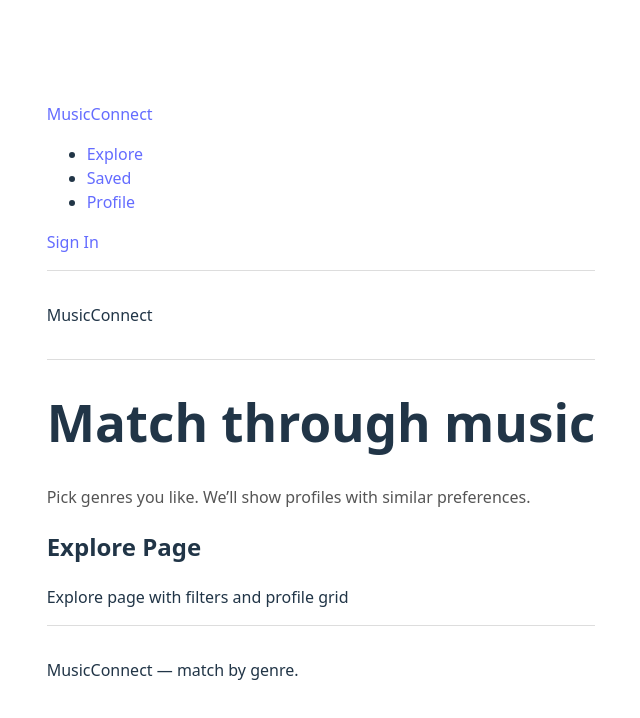
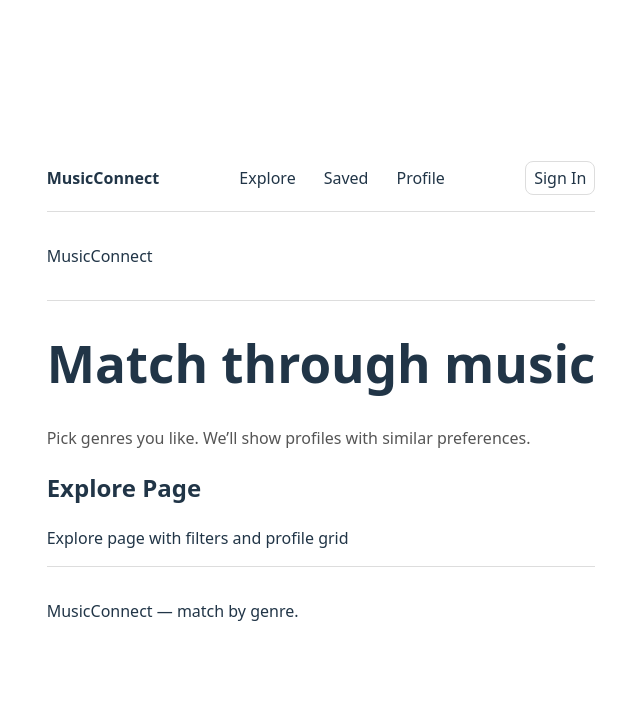
Before and after one commit to darianliang/assignment3, a React (Vite) app: page / in a window 1280 px wide. Shown: the top 718 px of the page, without its empty margins (319-959 px from the left). Built offline with nearby package versions, Linux system fonts and the light colour scheme.

Commit message:
update css to include nav func

```diff
--- a/src/App.css
+++ b/src/App.css
@@ -31,3 +31,38 @@ input:focus-visible {
   color: #555;
   margin-top: 0.25rem;
 }
+
+.nav {
+  display: flex;
+  align-items: center;
+  justify-content: space-between;
+  gap: 1rem;
+}
+
+.brand-link {
+  font-weight: 800;
+  text-decoration: none;
+  color: inherit;
+}
+
+.nav-links {
+  list-style: none;
+  display: flex;
+  gap: 0.75rem;
+  padding: 0;
+  margin: 0;
+}
+
+.nav-links a {
+  text-decoration: none;
+  color: inherit;
+  padding: 0.25rem 0.5rem;
+}
+
+.nav-cta {
+  text-decoration: none;
+  color: inherit;
+  border: 1px solid #ddd;
+  padding: 0.25rem 0.5rem;
+  border-radius: 0.5rem;
+}
```
